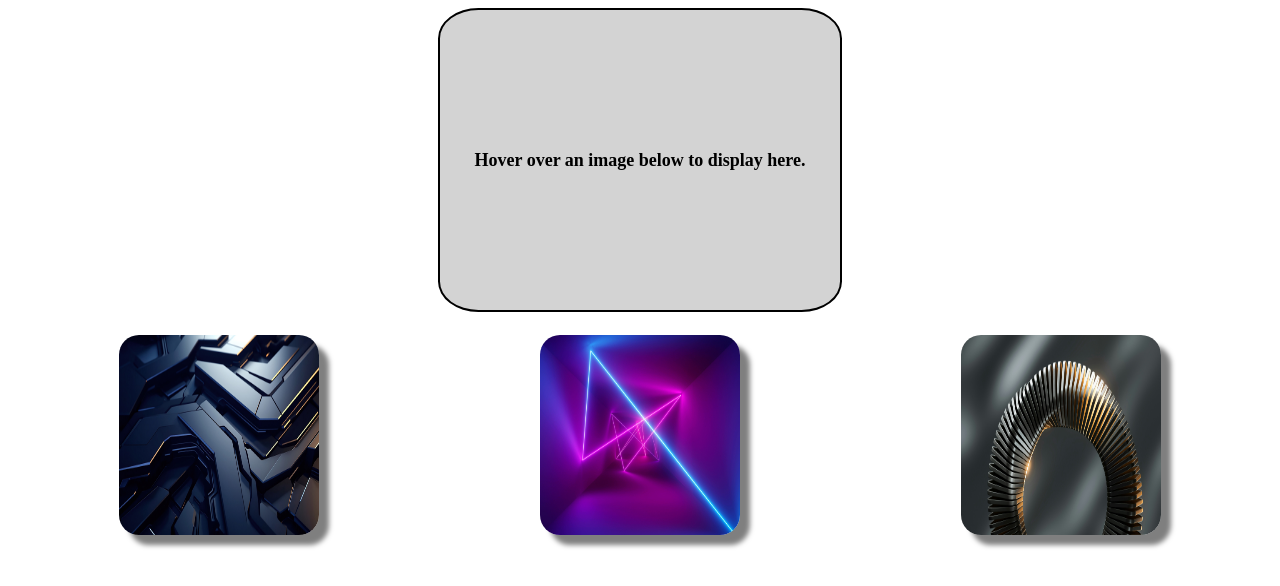
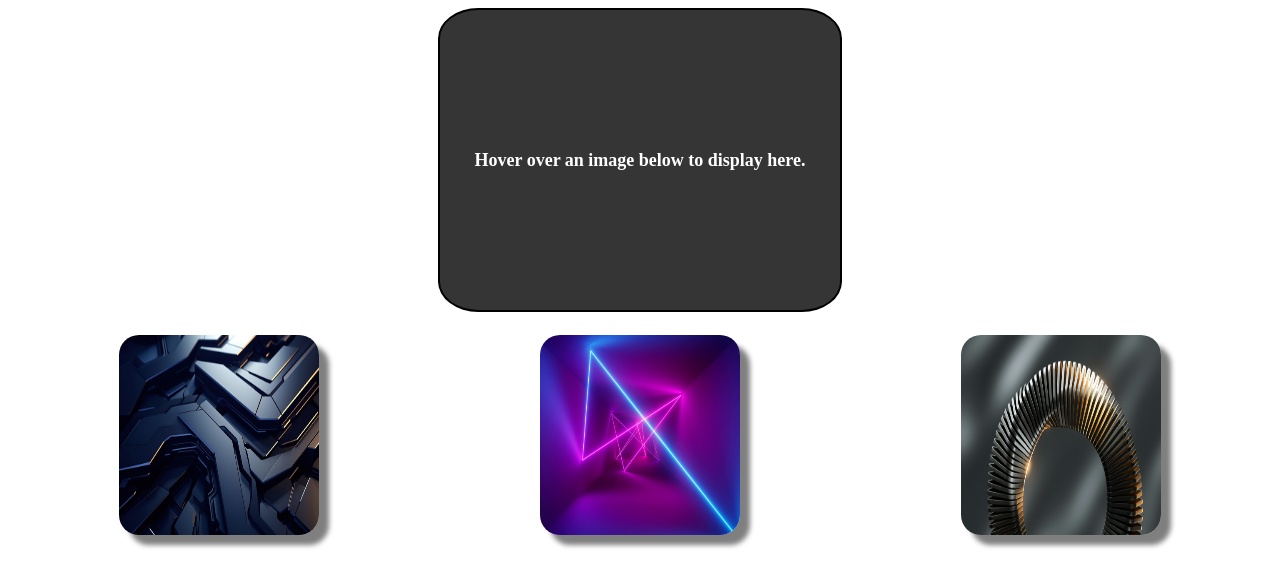
Before and after one commit to S4VENGX/Web-with-js, a plain HTML site: page index.html in a window 1280 px wide. Drawn offline with Linux system fonts and the light colour scheme.

Commit message:
updated code

```diff
--- a/main.js
+++ b/main.js
@@ -3,7 +3,7 @@ function upDate(previewPic) {
     console.log("Source: ", previewPic.src);
     console.log("Alt: ", previewPic.alt);
 
-    let imageDiv = document.getElementById("img");
+    var imageDiv = document.getElementById("img");
     imageDiv.style.backgroundImage = `url('${previewPic.src}')`;
     imageDiv.innerText = previewPic.alt;
 }
--- a/style.css
+++ b/style.css
@@ -1,11 +1,12 @@
 #img {
+    color: #FFF;
     width: 400px;
     height: 300px;
     border: 2px solid black;
     display: flex;
     align-items: center;
     justify-content: center;
-    background-color: lightgray;
+    background-color: rgb(53, 53, 53);
     background-size: cover;
     background-position: center;
     font-size: 18px;
```
